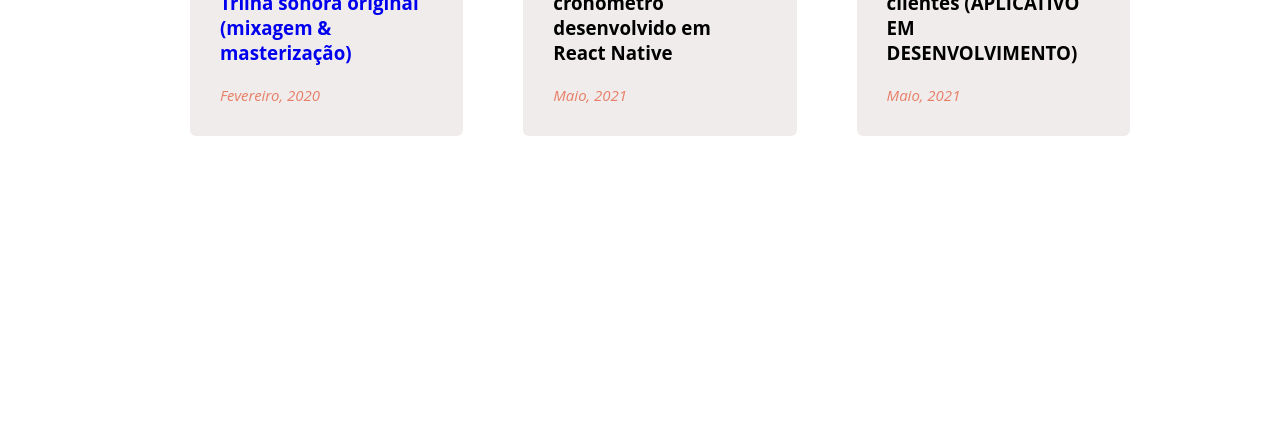
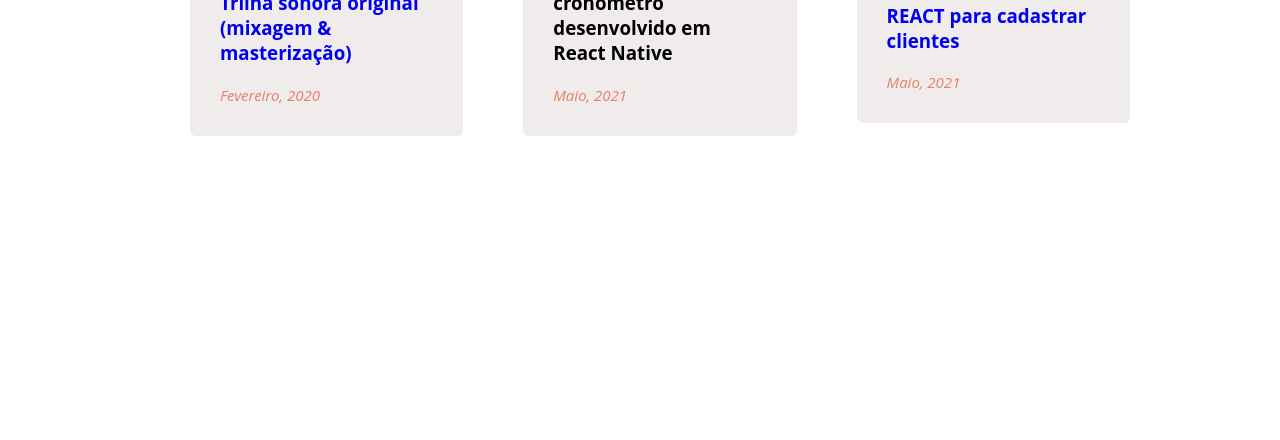
Before and after one commit to vitorvrm/meuSite, a plain HTML site: page meuSite/index.html in a window 1280 px wide. Shown: the part 2705-3145 px from the top of the page. Drawn offline with Linux system fonts and the light colour scheme.

Commit message:
update site react

```diff
--- a/meuSite/index.html
+++ b/meuSite/index.html
@@ -98,7 +98,8 @@
             <div class="post">
                 <img src="./assets/logoAgronunes3.jpg" alt="App agronunes" class="post-img">
                 <div class="post-content">
-                    <h3>App para cadastro de clientes (APLICATIVO EM DESENVOLVIMENTO)</h3>
+                    <h3><a href="https://github.com/vitorvrm/React-Agronunes"
+                        target="blank" >Sistema criado em REACT para cadastrar clientes</a></h3>
                     <span class="date">Maio, 2021</span>
                 </div>
             </div>
```
